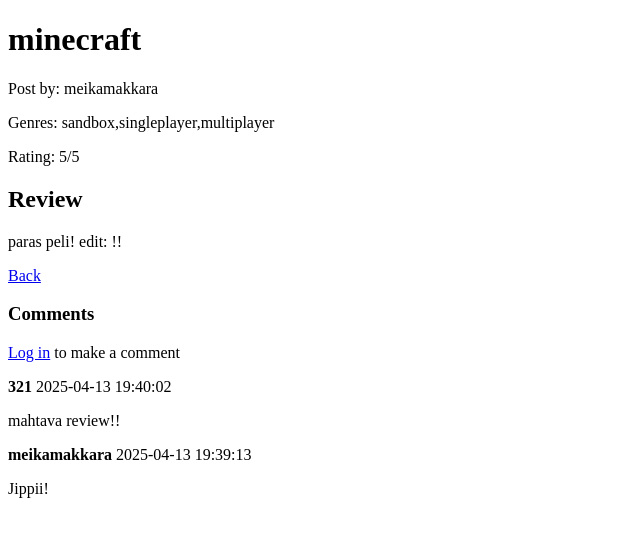
After one commit to niko-o7/Tietokannat-ja-web-ohjelmointi, a Flask app: page /thread/18 in a window 1280 px wide. The commit adds this page. Shown: the top 537 px of the page, without its empty margins (0-640 px from the left). Run offline with Flask 3, Linux system fonts and the light colour scheme; data comes from the database, SQL or seed files in the repository.

Commit message:
upgrades to the code

```diff
--- a/app.py
+++ b/app.py
@@ -1,10 +1,11 @@
 from flask import Flask
 import sqlite3
-from flask import redirect, render_template, request, session
+from flask import redirect, render_template, request, session, abort
 from werkzeug.security import generate_password_hash
 import db
 import config
 import forum
+import users
 
 
 
@@ -26,25 +27,56 @@ def register():
 
 @app.route("/create", methods=["POST"])
 def create():
+
+
     username = request.form["username"]
     firstpassword = request.form["password1"]
     secondpassword = request.form["password2"]
     if firstpassword != secondpassword:
         return "Error: Given passwords don't match"
-    password_hash = generate_password_hash(firstpassword)
+    #password_hash = generate_password_hash(firstpassword)
 
     try:
-        sql = "INSERT INTO users (username, password_hash) VALUES (?,?)"
-        db.execute(sql, [username, password_hash])
+        users.create_user(username, firstpassword)
+        #sql = "INSERT INTO users (username, password_hash) VALUES (?,?)"
+        #db.execute(sql, [username, password_hash])
     except sqlite3.IntegrityError:
         return "Error: username already exists"
 
     return "Account created"
 
+@app.route("/login", methods=["GET", "POST"])
+def login():
+    if request.method == "POST":
+        username = request.form["username"]
+        password = request.form["password"]
+
+        user_id = users.check_login(username, password)
+        if user_id:
+            session["user_id"] = user_id
+            session["username"] = username
+            return redirect("/")
+        else:
+            return "Error: wrong username or password"
+
+@app.route("/logout")
+def logout():
+    if "user_id" in session:
+        del session["user_id"]
+        del session["username"]
+    return redirect("/")
+
+
+
+#Reviews
+
 @app.route("/reviewpage")
 def reviewpage():
-    threads = forum.get_threads()
-    return render_template("reviewpage.html", threads=threads)
+    try:
+        threads = forum.get_threads()
+        return render_template("reviewpage.html", threads=threads)
+    except:
+        return render_template("reviewpage.html")
 
 @app.route("/new_thread", methods=["POST"])
 def new_thread():
@@ -59,6 +91,15 @@ def new_thread():
     thread_id = forum.add_thread(title, genres, grade, text, user_id)
     return redirect("/thread/" + str(thread_id))
 
+@app.route("/thread/<int:thread_id>")
+def view_thread(thread_id):
+    thread = forum.get_thread(thread_id)
+    if not thread:
+        abort(404)
+    #author = users.get_user(thread["user_id"])
+    comments = forum.get_comments(thread_id)
+    return render_template("thread.html", thread=thread, author=thread["author_username"], comments=comments or [])
+
 @app.route("/edit/<int:thread_id>", methods=["GET", "POST"])
 def edit_thread(thread_id):
     thread = forum.get_thread(thread_id)
@@ -66,7 +107,7 @@ def edit_thread(thread_id):
         return render_template("edit.html", thread=thread)
     if request.method == "POST":
         review = request.form["review"]
-        forum.update_thread(thread["id"], review)
+        forum.update_thread(thread["thread_id"], review)
         return redirect("/thread/" + str(thread["thread_id"]))
 
 @app.route("/remove/<int:thread_id>", methods = ["GET", "POST"])
@@ -78,12 +119,40 @@ def remove_thread(thread_id):
 
     if request.method == "POST":
         if "continue" in request.form:
-            forum.remove_thread(thread["id"])
-        return redirect("/thread/" + str(thread("thread_id")))
+            forum.remove_thread(thread["thread_id"])
+        return redirect("/reviewpage")
 
 
 @app.route("/search")
 def search():
-    query = request.args.get("query")
+    query = request.args.get("query", "").strip()
     results = forum.search(query) if query else []
-    return render_template("search.html", query=query, results=results)
+    return render_template("reviewpage.html", query=query, results=results, threads=forum.get_threads())
+
+
+#comment section
+
+@app.route("/thread/<int:thread_id>/comment", methods=["POST"])
+def add_comment(thread_id):
+    content = request.form.get("content")
+    forum.add_comment(thread_id, session["user_id"], content)
+    thread = forum.get_thread(thread_id)
+    return redirect("/thread/" + str(thread["thread_id"]))
+
+@app.route("/comment/<int:comment_id>/delete", methods=["POST"])
+def delete_comment(comment_id):
+    forum.delete_comment(comment_id, session["user_id"])
+    return redirect(request.referrer)
+
+
+#profile
+
+@app.route("/profile")
+def profile():
+    if "user_id" not in session:
+        return redirect("/login")
+    user_id = session["user_id"]
+    username = session.get("username")
+    reviews = forum.user_reviews(user_id)
+    reviewcount = forum.total_reviews(user_id)
+    return render_template("profile.html", username = username, reviews = reviews, reviewcount = reviewcount)
--- a/forum.py
+++ b/forum.py
@@ -1,5 +1,6 @@
 import sqlite3
 import db
+
 def get_threads():
     sql= """SELECT t.*, users.username
             FROM threads t
@@ -16,7 +17,21 @@ def add_thread(title, genres, grade, review, user_id):
     return thread_id
 
 def get_thread(thread_id):
-    sql = "SELECT id, title FROM threads WHERE id = ?"
+
+    sql = """
+        SELECT
+            t.id as thread_id,
+            t.title,
+            t.genres,
+            t.grade,
+            t.review,
+            t.user_id,
+            u.username as author_username,
+            u.id as author_id
+        FROM threads t
+        JOIN users u ON t.user_id = u.id
+        WHERE t.id = ?
+    """
     return db.query(sql, [thread_id])[0]
 
 def update_thread(thread_id, review):
@@ -26,3 +41,55 @@ def update_thread(thread_id, review):
 def remove_thread(thread_id):
     sql = "DELETE FROM threads WHERE id = ?"
     db.execute(sql, [thread_id])
+
+def search(query):
+    sql= """SELECT t.id as thread_id, t.title, u.username
+            FROM threads t
+            JOIN users u ON t.user_id = u.id
+            WHERE t.title LIKE ? OR t.genres LIKE ? OR t.review LIKE ?
+            ORDER BY t.id DESC
+        """
+    search = f"%{query}%"
+    results = db.query(sql, [search, search, search])
+    return results
+
+
+def add_comment(thread_id, user_id, content):
+
+    sql = "INSERT INTO comments (thread_id, user_id, content) VALUES (?, ?, ?)"
+    db.execute(sql, (thread_id, user_id, content))
+
+def get_comments(thread_id):
+    try:
+        sql = """
+        SELECT c.*, u.username
+        FROM comments c
+        JOIN users u on c.user_id = u.id
+        WHERE c.thread_id = ?
+        ORDER BY c.created_at DESC
+        """
+        return db.query(sql, [thread_id])
+    except:
+        return
+
+def delete_comment(comment_id, user_id):
+    sql = "DELETE FROM comments WHERE id = ? AND user_id = ?"
+    db.execute(sql, (comment_id, user_id))
+
+
+
+# Posts by, for profile
+
+def user_reviews(user_id):
+    sql = """
+    SELECT id as thread_id, title, genres, grade, review
+    FROM threads
+    WHERE user_id = ?
+    ORDER BY thread_id
+    """
+    return db.query(sql, [user_id])
+
+def total_reviews(user_id):
+    sql = "SELECT COUNT(*) as count FROM threads WHERE user_id = ?"
+    amount = db.query(sql, [user_id])
+    return amount[0]["count"] if amount else 0
--- /dev/null
+++ b/schema.sql
@@ -0,0 +1,27 @@
+CREATE TABLE users (
+    id INTEGER PRIMARY KEY,
+    username TEXT UNIQUE,
+    password_hash TEXT
+
+);
+
+CREATE TABLE threads (
+    id INTEGER PRIMARY KEY,
+    title TEXT,
+    genres TEXT,
+    grade INTEGER,
+    review TEXT,
+    user_id INTEGER REFERENCES users
+
+);
+
+CREATE TABLE comments (
+    id INTEGER PRIMARY KEY AUTOINCREMENT,
+    thread_id INTEGER NOT NULL,
+    user_id INTEGER NOT NULL,
+    content TEXT NOT NULL,
+    created_at TIMESTAMP DEFAULT CURRENT_TIMESTAMP,
+    FOREIGN KEY (thread_id) REFERENCES threads(id),
+    FOREIGN KEY (user_id) REFERENCES users(id)
+
+);
--- a/templates/edit.html
+++ b/templates/edit.html
@@ -1,4 +1,4 @@
-<form action ="/edit/{{thread.id}}" method="post">
+<form action ="/edit/{{ thread.thread_id}}" method="post">
     <p>
         Review:<br />
         <textarea name="review" rows="5" cols="40">{{ thread.review }}</textarea>
--- a/templates/remove.html
+++ b/templates/remove.html
@@ -1,4 +1,4 @@
-<form action="/remove/{{thread.id}}" method ="post">
+<form action="/remove/{{thread.thread_id}}" method ="post">
     <p>
         Are you sure you want to delete the thread?
     </p>
--- /dev/null
+++ b/templates/thread.html
@@ -0,0 +1,59 @@
+<!DOCTYPE html>
+<html>
+<head>
+    <title>{{thread.title}}</title>
+</head>
+<body>
+    <h1> {{thread.title}} </h1>
+
+    <p> Post by: {{ author }} </p>
+    <p> Genres: {{thread.genres }}</p>
+    <p> Rating: {{thread.grade}}/5</p>
+
+    <h2>Review</h2>
+    <p>{{ thread.review }}</p>
+
+    {% if "user_id" in session and session["user_id"] == thread.user_id %}
+    <p>
+        <a href="/edit/{{ thread.thread_id }}">Edit</a>
+        <a href="/remove/{{thread.thread_id}}">Delete</a>
+
+    </p>
+    {% endif %}
+
+    <a href="/reviewpage">Back</a>
+
+    <h3>Comments</h3>
+    {% if "user_id" in session %}
+    <form method="POST" action="/thread/{{ thread.thread_id}}/comment">
+        <textarea name="content" rows="5"></textarea>
+        <button type="submit">Submit</button>
+
+    </form>
+    {% else %}
+    <p><a href="{{ url_for('login') }}">Log in</a> to make a comment</p>
+    {% endif %}
+
+    {% for comment in comments %}
+    <p>
+        <strong>{{comment.username}}</strong>
+        {{ comment.created_at}}
+        {% if "user_id" in session and session["user_id"] == comment.user_id %}
+        <form method="POST" action="/comment/{{ comment.id }}/delete">
+            <button type="submit" class="delete-btn">Delete</button>
+        </form>
+        {% endif %}
+        <p> {{comment.content}} </p>
+
+        {% else %}
+        <p> No comments yet! </p>
+        {% endfor %}
+
+
+    </p>
+
+
+</body>
+
+
+</html>
```
Also changed, not shown: templates/index.html (+8 -1 lines), templates/profile.html (added, +32 -0 lines), templates/reviewpage.html (+7 -3 lines), users.py (added, +25 -0 lines), database.db, 1 other file.
